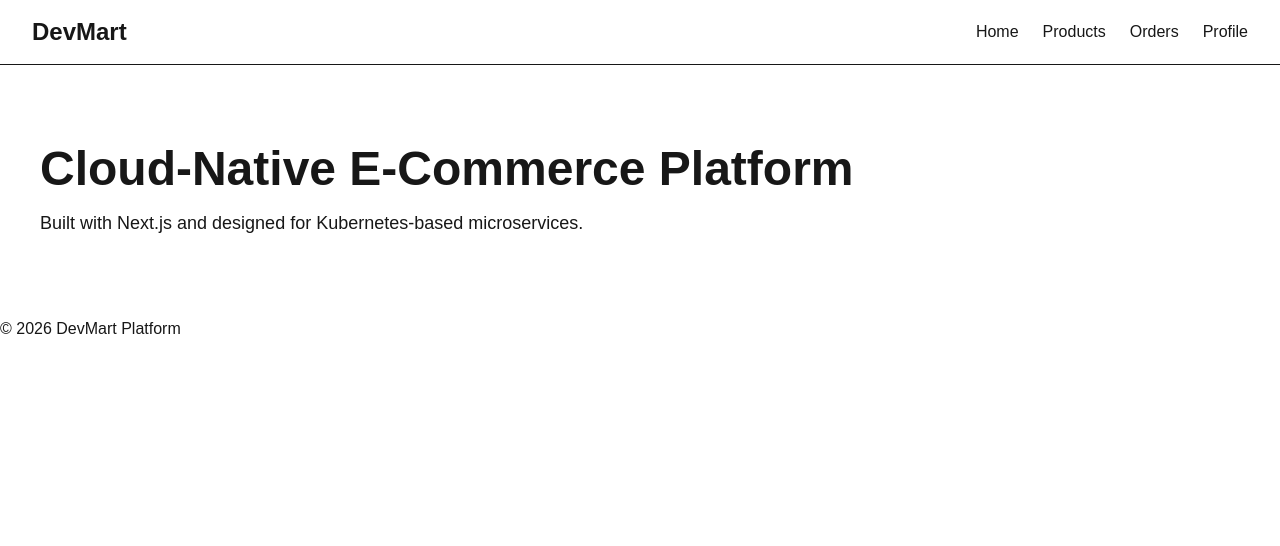
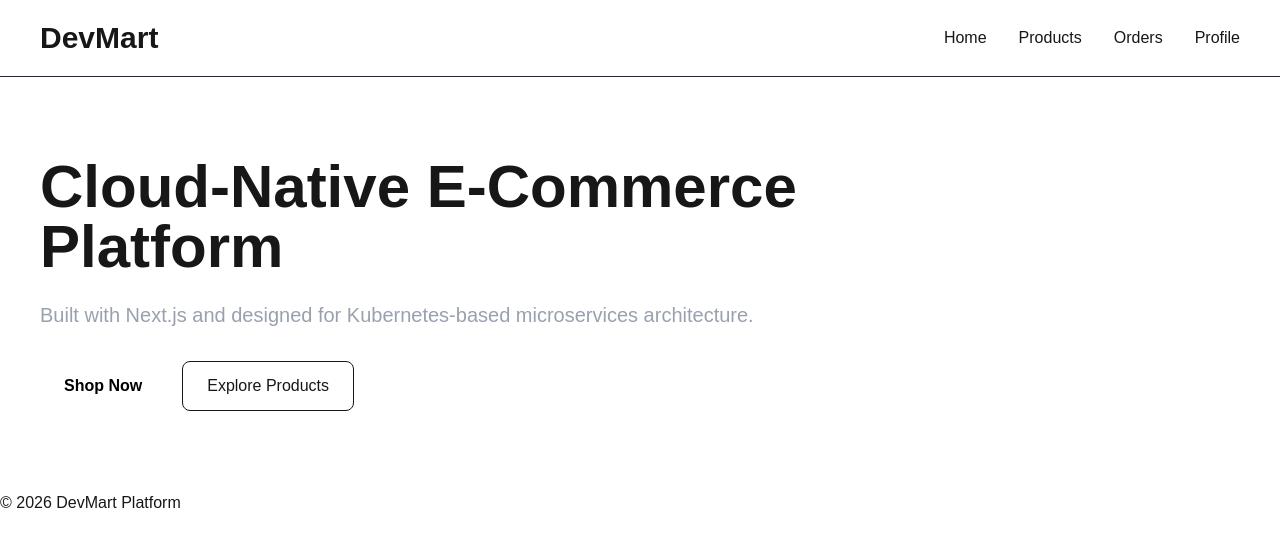
Before and after one commit to tahsinulhoque/DevMart-Cloud-Native-E-Commerce-System, a Next.js app: page / in a window 1280 px wide. Shown: the top 546 px of the page. Built offline with nearby package versions, Linux system fonts and the light colour scheme.

Commit message:
update navber & button

```diff
--- a/app/page.tsx
+++ b/app/page.tsx
@@ -1,13 +1,26 @@
 export default function HomePage() {
   return (
     <main className="px-10 py-20">
-      <h1 className="text-5xl font-bold mb-4">
-        Cloud-Native E-Commerce Platform
-      </h1>
+      <div className="max-w-4xl">
+        <h1 className="text-6xl font-bold mb-6">
+          Cloud-Native E-Commerce Platform
+        </h1>
 
-      <p className="text-lg">
-        Built with Next.js and designed for Kubernetes-based microservices.
-      </p>
+        <p className="text-xl text-gray-400 mb-8">
+          Built with Next.js and designed for Kubernetes-based
+          microservices architecture.
+        </p>
+
+        <div className="flex gap-4">
+          <button className="bg-white text-black px-6 py-3 rounded-lg font-semibold">
+            Shop Now
+          </button>
+
+          <button className="border px-6 py-3 rounded-lg">
+            Explore Products
+          </button>
+        </div>
+      </div>
     </main>
   );
 }
--- a/components/Navbar.tsx
+++ b/components/Navbar.tsx
@@ -2,10 +2,10 @@ import Link from "next/link";
 
 export default function Navbar() {
   return (
-    <nav className="flex justify-between items-center px-8 py-4 border-b">
-      <h1 className="text-2xl font-bold">DevMart</h1>
+    <nav className="flex items-center justify-between px-10 py-5 border-b border-gray-800">
+      <h1 className="text-3xl font-bold">DevMart</h1>
 
-      <div className="flex gap-6">
+      <div className="flex items-center gap-8">
         <Link href="/">Home</Link>
         <Link href="/products">Products</Link>
         <Link href="/orders">Orders</Link>
```
